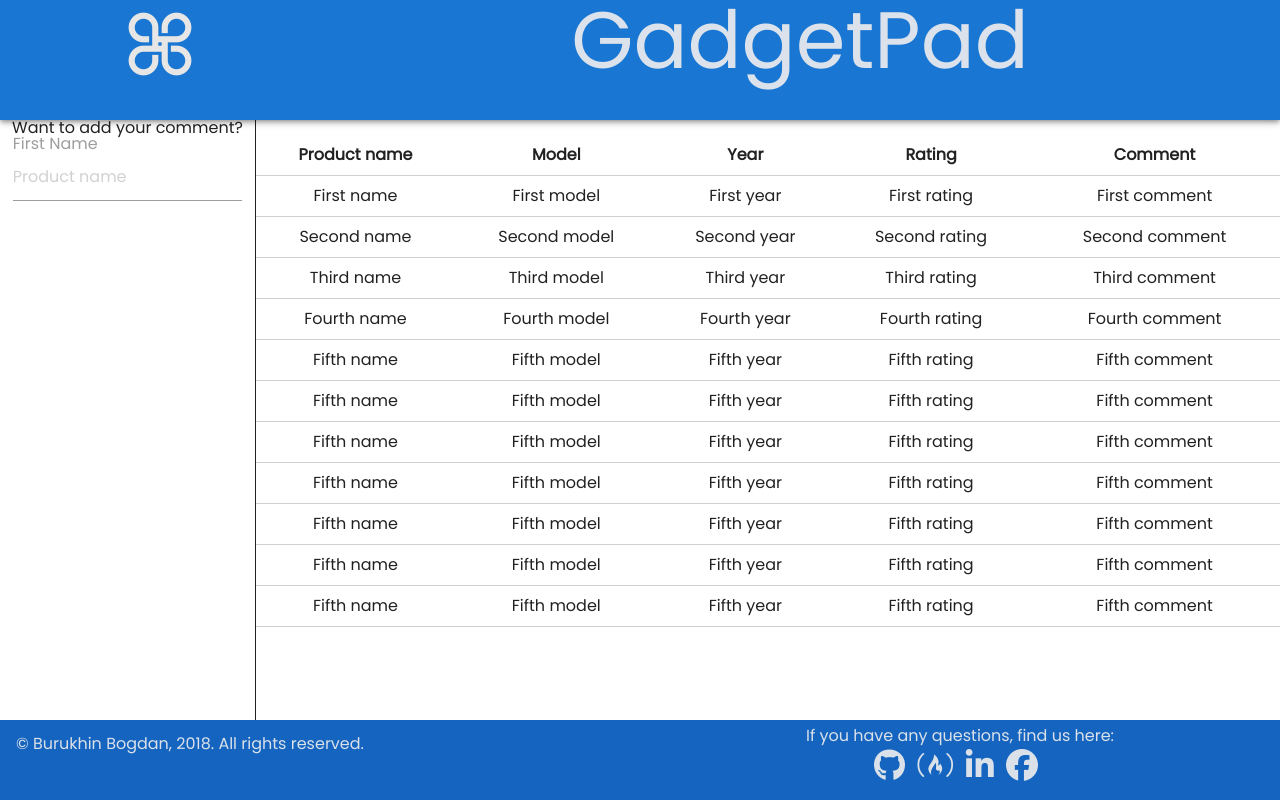
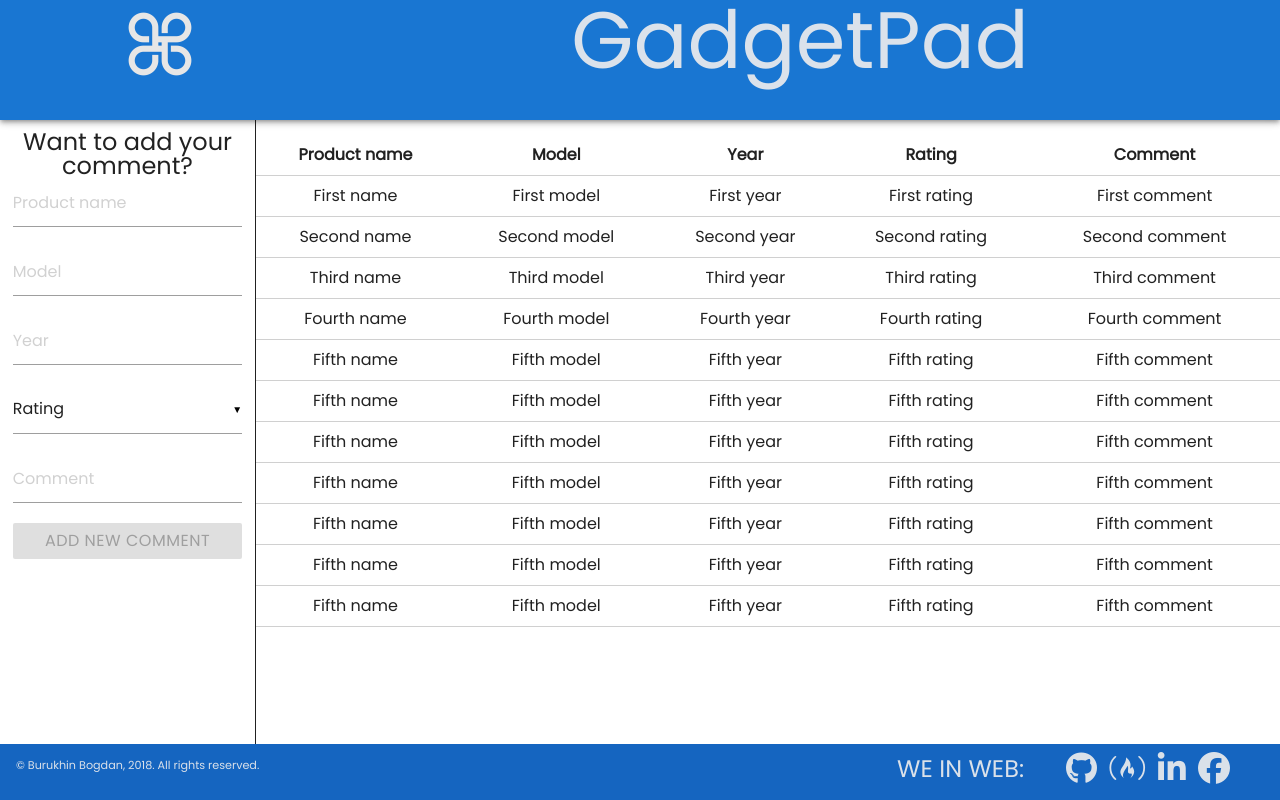
Before and after one commit to bogdankf1/GadgetPad, a website: page index.html in a window 1280 px wide. Drawn offline with nearby package versions, Linux system fonts and the light colour scheme.

Commit message:
Finished sidebar with adding panel.

```diff
--- a/css/components/container.css
+++ b/css/components/container.css
@@ -6,7 +6,7 @@
   height: 100vh;
   width: 100%;
   grid-template-columns: 100%;
-  grid-template-rows: 15% 75% 10%;
+  grid-template-rows: 15% 78% 7%;
   grid-template-areas:
     "header"
     "main"
--- a/css/components/footer.css
+++ b/css/components/footer.css
@@ -11,26 +11,38 @@
   background-color: rgba(18, 29, 25, 0.63);
   color: rgba(236, 236, 237, 0.92);
 }
-
+footer h4 {
+  font-size: 70%;
+}
 /*Block with info about author and rights*/
 .copyright {
   grid-area: copyright;
   text-align: left;
   font-size: 1em;
   margin: 1em;
-  /*background-color: rgba(115, 47, 40, 0.88);*/
 }
 
 /*Block with social networks*/
 .social {
+  display: grid;
   margin-top: 0.5em;
   grid-area: social;
-  /*background-color: rgb(195, 8, 114);*/
+  grid-template-columns: 60% 40%;
+  grid-template-rows: auto;
+  grid-template-areas:
+    "social-header social-links";
 }
 .social a{
   margin-right: 0.5em;
   color: rgba(236, 236, 237, 0.92);
 }
-.social h4 {
-  padding-bottom: 5px;
+.social h3 {
+  padding-top: 5px;
+  grid-area: social-header;
+  text-align: right;
+  font-size: 1.5em;
+  /*padding-left: 100px;*/
 }
+.links {
+  grid-area: social-links;
+}
--- a/css/components/main-content.css
+++ b/css/components/main-content.css
@@ -15,12 +15,13 @@
   grid-area: sidebar;
   border-right: 1px solid;
 }
+.sidebar h2 {
+  padding-top: 10px;
+  font-size: 150%;
+}
 .sidebar form {
   width: 90%;
   margin: 0 auto;
-}
-.sidebar form {
-  text-align: left;
 }
 /*Table with all products*/
 .gadget-table {
--- a/index.html
+++ b/index.html
@@ -3,6 +3,8 @@
   <head>
     <meta charset="utf-8">
     <title>GadgetPad v.0.0.1</title>
+    <!-- jQuery -->
+    <script src="https://cdnjs.cloudflare.com/ajax/libs/jquery/3.2.1/jquery.min.js"></script>
     <!-- MATERIALIZE CSS -->
     <!-- Compiled and minified CSS -->
     <link rel="stylesheet" href="https://cdnjs.cloudflare.com/ajax/libs/materialize/0.100.2/css/materialize.min.css">
@@ -16,9 +18,13 @@
     <link href="https://fonts.googleapis.com/css?family=Roboto|Poppins" rel="stylesheet">
     <!-- Bootstrap Awesome fonts -->
     <script src="https://use.fontawesome.com/462f5790fa.js"></script>
+    <!-- Material icons -->
+    <link href="https://fonts.googleapis.com/icon?family=Material+Icons" rel="stylesheet">
   </head>
   <body>
+    <!-- FULL APP CONTAINER -->
     <div class="app-container">
+      <!-- HEADER WITH APP LOGO AND TITLE -->
       <header class="blue darken-2 z-depth-2">
         <div class="logo">
           <img src="images/icon-white.png" class="responsive-img" alt="">
@@ -27,12 +33,27 @@
           <h1>GadgetPad</h1>
         </div>
       </header>
+      <!-- TABLE WITH ALL GADGETS INFO AND ADDING FORM IN SIDEBAR -->
       <div class="main-content">
+        <!-- ADDING FORM WITH ALL INPUTS -->
         <div class="sidebar">
-          Want to add your comment?
+          <h2>Want to add your comment?</h2>
           <form action="">
-            <label for="first_name">First Name</label>
-            <input placeholder="Product name" id="first_name" type="text" class="validate">
+            <input placeholder="Product name" id="product-name" type="text" class="validate">
+            <input placeholder="Model" id="model" type="text" class="validate">
+            <input placeholder="Year" id="year" type="text" class="validate">
+            <select>
+              <option value="" disabled selected>Rating</option>
+              <option value="5">&#9733 &#9733 &#9733 &#9733 &#9733</option>
+              <option value="4">&#9733 &#9733 &#9733 &#9733</option>
+              <option value="3">&#9733 &#9733 &#9733</option>
+              <option value="2">&#9733 &#9733</option>
+              <option value="1">&#9733</option>
+            </select>
+            <input placeholder="Comment" id="comment" type="text" class="validate">
+            <button class="btn waves-effect waves-light blue darken-2 disabled" type="submit" name="action">ADD NEW COMMENT
+              <i class="material-icons right">add</i>
+            </button>
           </form>
         </div>
         <div class="gadget-table">
@@ -133,7 +154,8 @@
           <h4>© Burukhin Bogdan, 2018. All rights reserved.</h4>
         </div>
         <div class="social">
-          <h4>If you have any questions, find us here:</h4>
+          <h3>WE IN WEB:</h3>
+          <div class="links">
             <a href="https://github.com/bogdankf1" target="_blank">
               <i class="fa fa-github fa-2x"></i>
             </a>
@@ -147,9 +169,15 @@
               <i class="fa fa-facebook-official fa-2x"></i>
             </a>
           </div>
+        </div>
       </footer>
     </div>
 
     <!-- SCRIPTS -->
+    <script>
+      $(document).ready(function() {
+        $('select').material_select();
+      });
+    </script>
   </body>
 </html>
```
Lines whose indentation alone changed are shown as unchanged.
